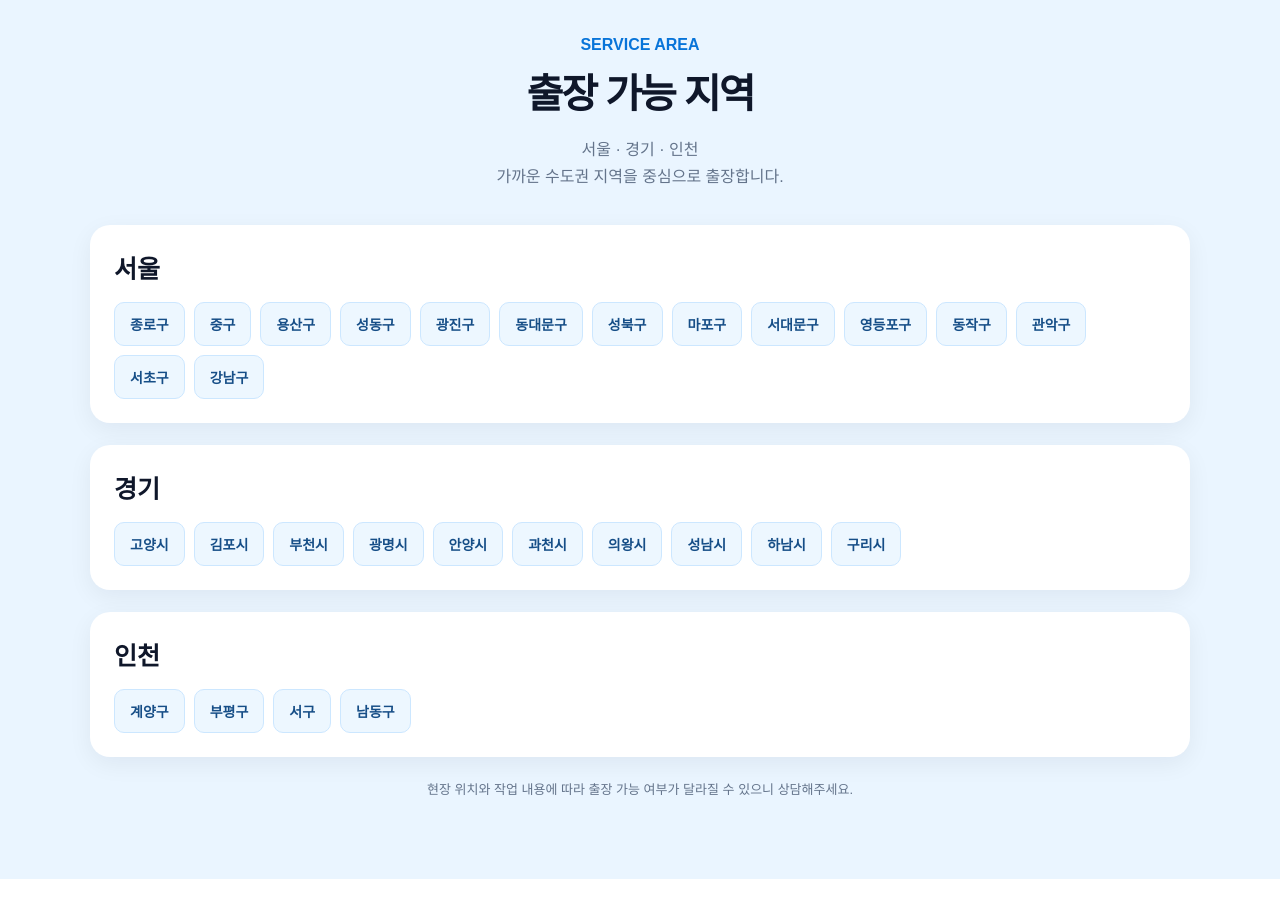
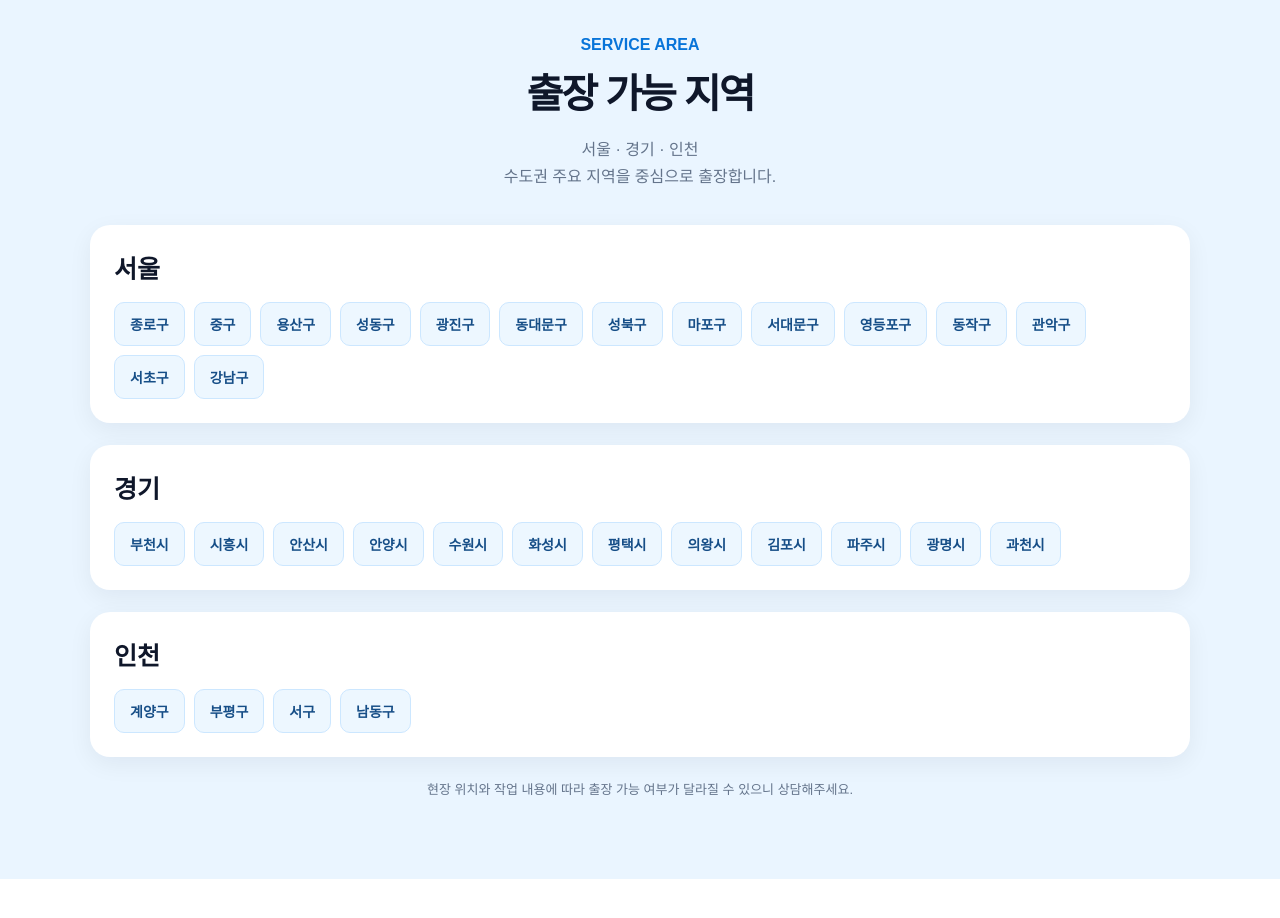
Before and after one commit to rlatngud1995-blip/nusu, a Next.js app: page / in a window 1280 px wide. Shown: the part 1500-2418 px from the top of the page. Built offline with nearby package versions, Linux system fonts and the light colour scheme.

Commit message:
Update page.tsx

```diff
--- a/app/page.tsx
+++ b/app/page.tsx
@@ -78,9 +78,6 @@ const SERVICES = [
 
 /* =====================================
    출장 지역
-
-   서울 도심 중심으로
-   지나치게 먼 외곽 지역은 우선 제외
 ===================================== */
 
 const REGIONS = [
@@ -109,16 +106,18 @@ const REGIONS = [
     name: "경기",
     slug: "gyeonggi",
     districts: [
-      { name: "고양시", slug: "goyang" },
+      { name: "부천시", slug: "bucheon" },
+      { name: "시흥시", slug: "siheung" },
+      { name: "안산시", slug: "ansan" },
+      { name: "안양시", slug: "anyang" },
+      { name: "수원시", slug: "suwon" },
+      { name: "화성시", slug: "hwaseong" },
+      { name: "평택시", slug: "pyeongtaek" },
+      { name: "의왕시", slug: "uiwang" },
       { name: "김포시", slug: "gimpo" },
-      { name: "부천시", slug: "bucheon" },
+      { name: "파주시", slug: "paju" },
       { name: "광명시", slug: "gwangmyeong" },
-      { name: "안양시", slug: "anyang" },
       { name: "과천시", slug: "gwacheon" },
-      { name: "의왕시", slug: "uiwang" },
-      { name: "성남시", slug: "seongnam" },
-      { name: "하남시", slug: "hanam" },
-      { name: "구리시", slug: "guri" },
     ],
   },
 
@@ -227,7 +226,7 @@ export default function Home() {
       </header>
 
       {/* =====================================
-          메인 HERO
+          HERO
       ===================================== */}
 
       <section
@@ -527,7 +526,7 @@ export default function Home() {
             >
               서울 · 경기 · 인천
               <br />
-              가까운 수도권 지역을 중심으로 출장합니다.
+              수도권 주요 지역을 중심으로 출장합니다.
             </p>
           </div>
 
```
